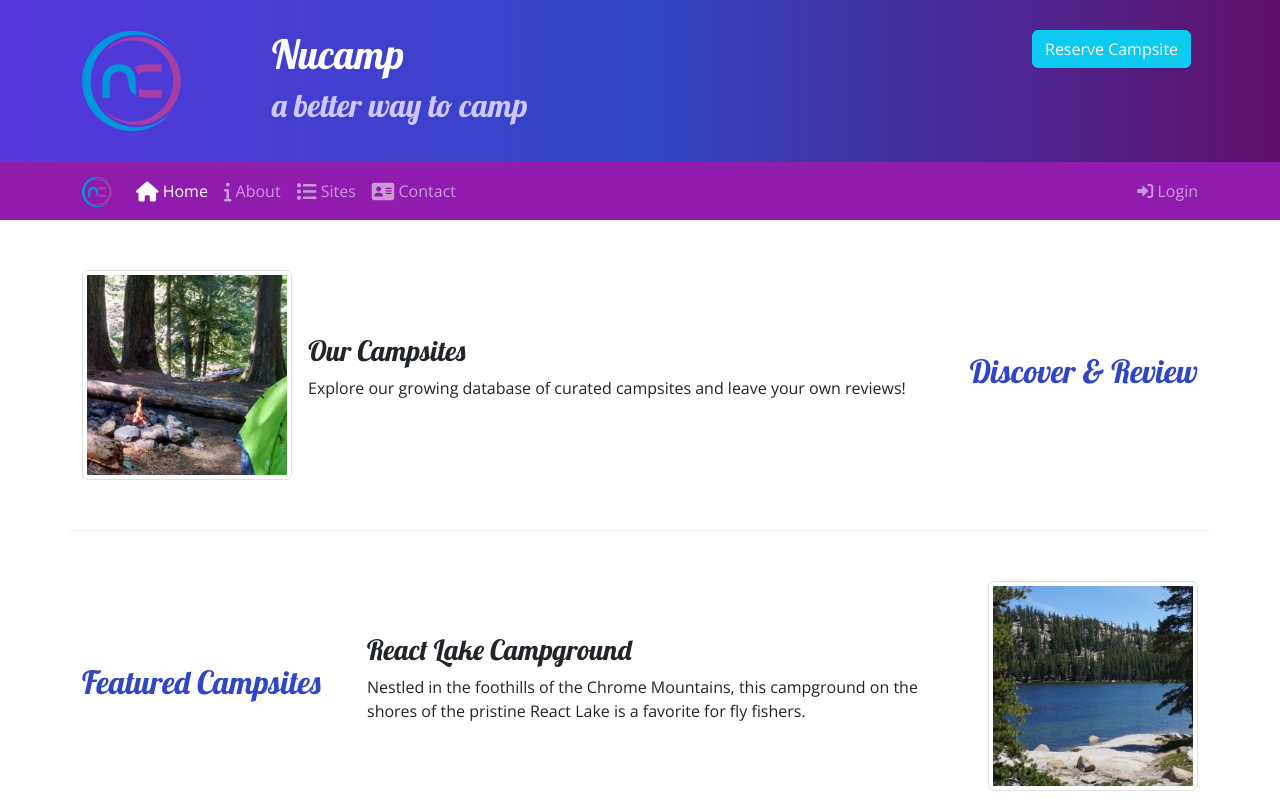
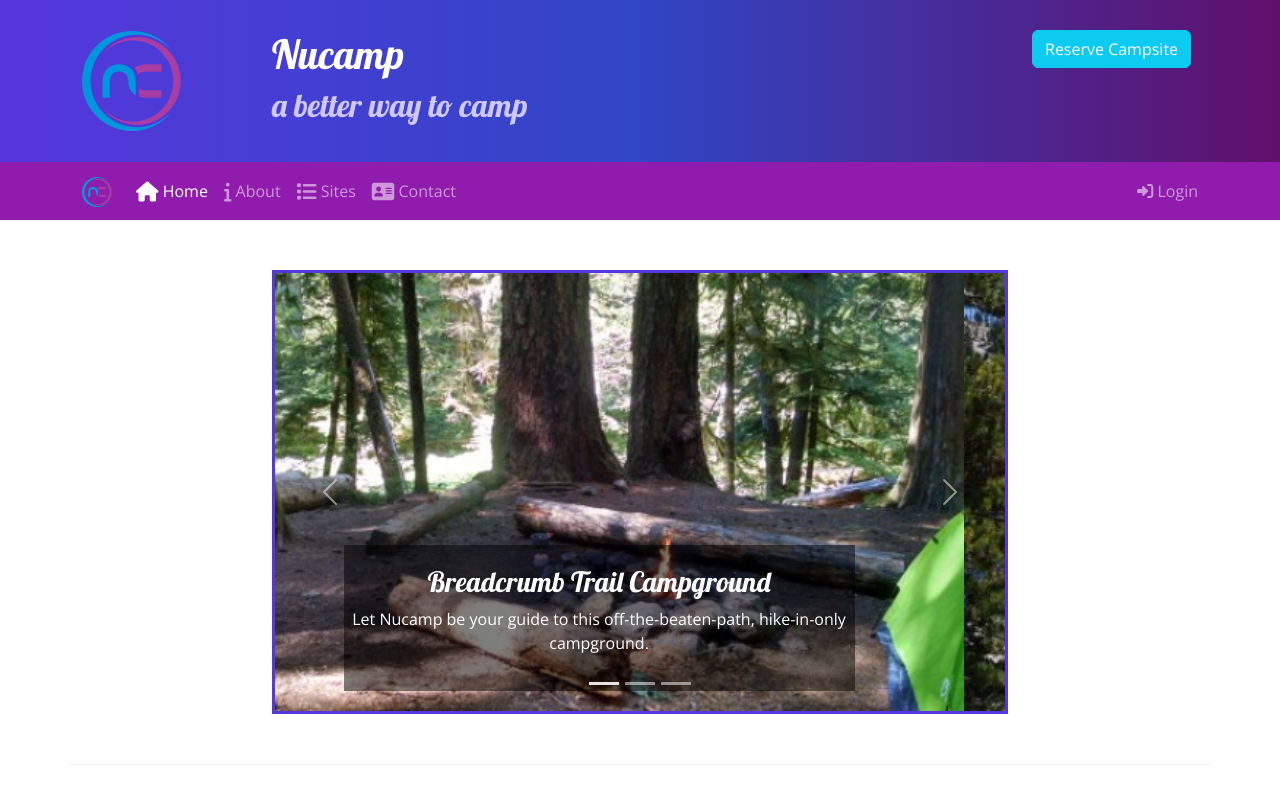
Before and after one commit to geenavandijk/nucamp-bootcamp, a plain HTML site: page index.html in a window 1280 px wide. Shown: the top 800 px of the page. Drawn offline with nearby package versions, Linux system fonts and the light colour scheme.

Commit message:
Carousel

```diff
--- a/css/styles.css
+++ b/css/styles.css
@@ -40,3 +40,10 @@ footer {
 .accordion-button {
     background-color: #d3d3d3;
   }
+
+.carousel-caption {
+    background-color: rgba(0, 0, 0, 0.5);
+}
+.carousel {
+    border: solid #5637DD;
+}
--- a/index.html
+++ b/index.html
@@ -152,6 +152,50 @@
 
     <!-- main section -->
     <main class="container">
+        <section class="row row-content">
+            <div class="col-md-8 mx-auto">
+
+                <!-- Carousel -->
+                <div id="homeCarousel" class="carousel slide" data-bs-ride="carousel">
+                    <div class="carousel-indicators">
+                        <button type="button" data-bs-target="#homeCarousel" data-bs-slide="0" class="active"></button>
+                        <button type="button" data-bs-target="#homeCarousel" data-bs-slide="1"></button>
+                        <button type="button" data-bs-target="#homeCarousel" data-bs-slide="2"></button>
+                    </div>
+                    <div class="carousel-inner">
+                        <div class="carousel-item active">
+                            <img class="d-block w-100" src="img/breadcrumb-trail.jpg" alt="Breadcrum Trail Campground">
+                            <div class="carousel-caption">
+                                <h3>Breadcrumb Trail Campground</h3>
+                                <p class="d-none d-sm-block">Let Nucamp be your guide to this off-the-beaten-path, hike-in-only campground.</p>
+                            </div>
+                        </div>
+                        <div class="carousel-item">
+                            <img class="d-block w-100" src="img/react-lake.jpg" alt="React Lake Campground">
+                            <div class="carousel-caption">
+                                <h3>React Lake Campground</h3>
+                                <p class="d-none d-sm-block">Nestled in the foothills of the Chrome Mountains, this campground on the shores of the pristine React Lake is a favorite for fly fishers.</p>
+                            </div>
+                        </div>
+                        <div class="carousel-item">
+                            <img class="d-block w-100" src="img/chrome-river.jpg" alt="Chrome River Campground">
+                            <div class="carousel-caption">
+                                <h3>Chrome River Campground</h3>
+                                <p class="d-none d-sm-block">Spend a few sunny days and starry nights beneath a canopy of old-growth firs at this enchanting spot by the Chrome River.</p>
+                            </div>
+                        </div>
+                    </div>
+                    <a href="#homeCarousel" class="carousel-control-prev" role="button" data-bs-slide="prev">
+                        <span class="carousel-control-prev-icon"></span>
+                        <span class="sr-only">Previous</span>
+                    </a>
+                    <a href="#homeCarousel" class="carousel-control-next" role="button" data-bs-slide="next">
+                        <span class="carousel-control-next-icon"></span>
+                        <span class="sr-only">Next</span>
+                    </a>
+                </div>
+            </div>
+        </section>
 
     	<!-- discover section -->
         <section class="row row-content align-items-center">
```
